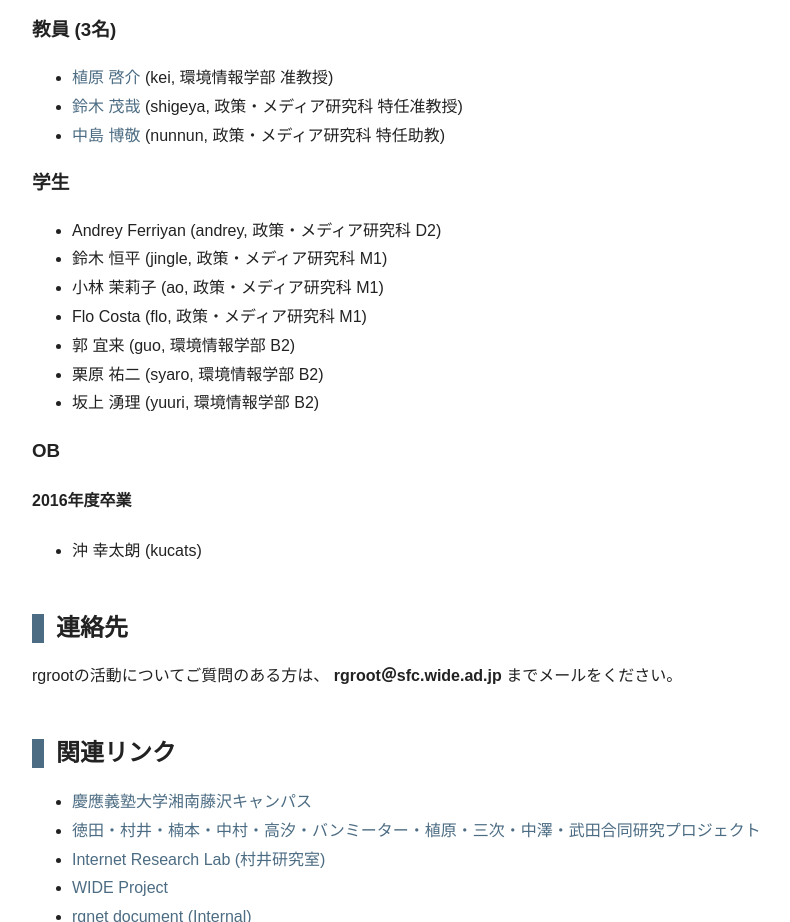
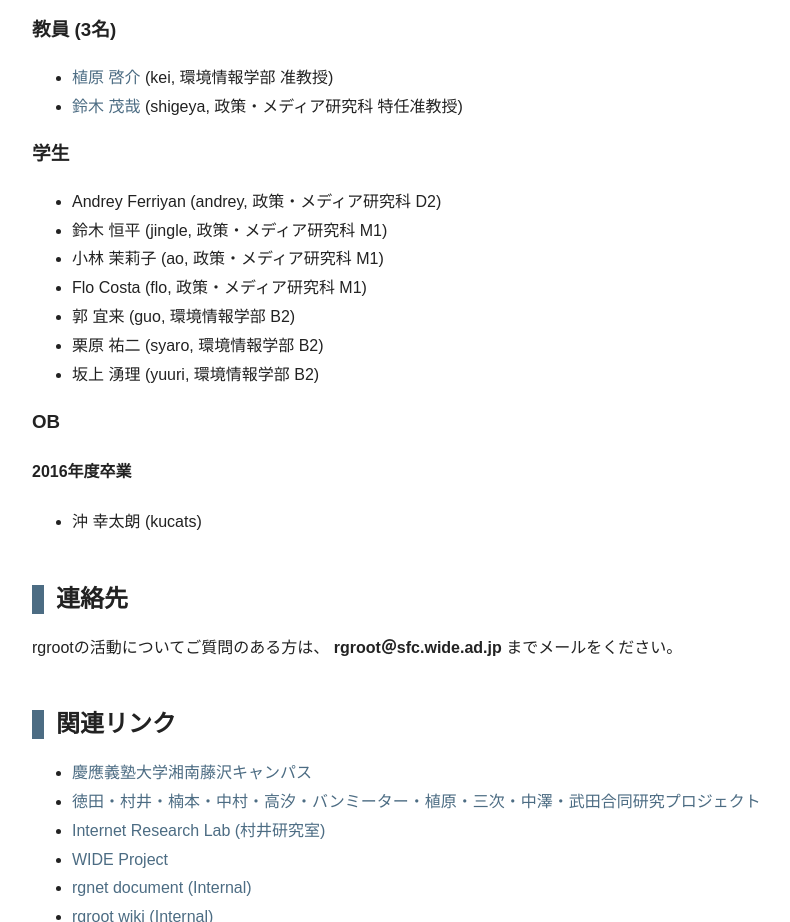
Before and after one commit to sfc-rgroot/sfc-rgroot.github.io, a plain HTML site: page index.html in a window 1280 px wide. Shown: the part 928-1850 px from the top of the page, without its empty margins (128-918 px from the left). Drawn offline with Linux system fonts and the light colour scheme.

Commit message:
Update index.html

```diff
--- a/index.html
+++ b/index.html
@@ -34,7 +34,7 @@
 		<ul>
 			<li><a href="http://web.sfc.wide.ad.jp/~kei/" target="_blank">植原 啓介</a> (kei, 環境情報学部 准教授)</li>
 			<li><a href="http://web.sfc.wide.ad.jp/~shigeya/" target="_blank">鈴木 茂哉</a> (shigeya, 政策・メディア研究科 特任准教授)</li>
-			<li><a href="https://hirotaka.org" target="_blank">中島 博敬</a> (nunnun, 政策・メディア研究科 特任助教)</li>
+			<!-- <li><a href="https://hirotaka.org" target="_blank">中島 博敬</a> (nunnun, 政策・メディア研究科 特任助教)</li> -->
 		</ul>
 		<h3>学生</h3>
 		<ul>
```
